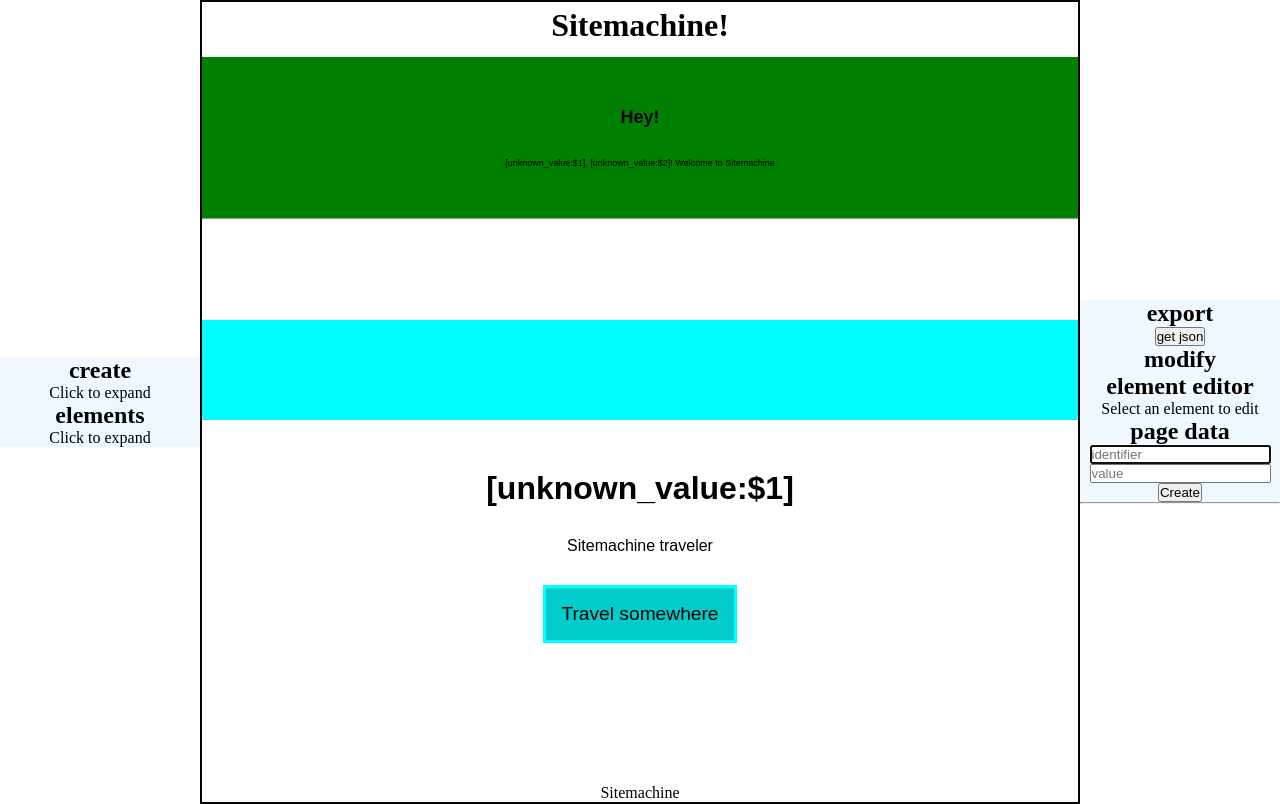
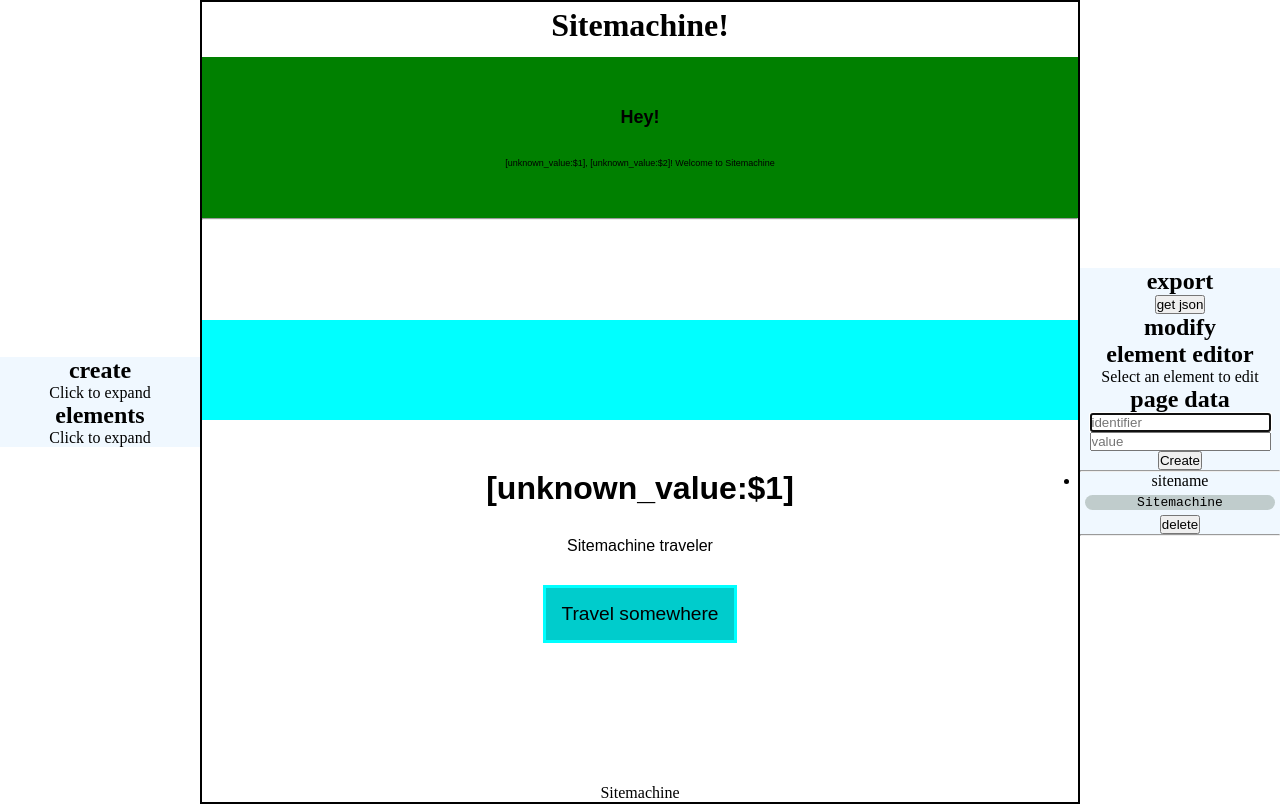
Before and after one commit to ReviveSong/sitemachine, a website with bundled scripts: page ui/creator.html in a window 1280 px wide. Built offline with nearby package versions, Linux system fonts and the light colour scheme.

Commit message:
Creator update: Data creation and deletion.
Additionally begun implementing block creation by adding a simple linker and a function that in future will be used for block **creation**. A separate function should handle deletion and position updating, none of which should use the builder.

```diff
--- a/builder.mjs
+++ b/builder.mjs
@@ -70,6 +70,8 @@ function build(target, map) {
             holding_container.appendChild(
                 received_element
             );
+
+            element.__ELEMENT = received_element;
         }
 
         target.setAttribute("data-sb", "");
@@ -93,6 +95,8 @@ function build(target, map) {
     if (flexed_page) {
         parent.setAttribute("sb-flexed-page", "true");
     }
+
+    return map;
 }
 
 export {build};
--- a/core/tools/styles_gen.mjs
+++ b/core/tools/styles_gen.mjs
@@ -17,8 +17,6 @@ function gen(id, list) {
 
         let match_list = safer.match(style_regex) || [];
 
-        console.log(match_list)
-
         for (const matched of match_list) {
             style_html += matched;
         }
--- a/ui/creator.html
+++ b/ui/creator.html
@@ -39,6 +39,12 @@
 
         .hidden {
             display: none;
+        }
+
+        pre {
+            margin: 5px;
+            border-radius: 10px;
+            background-color: color-mix(in srgb, azure 80%, black 20%);
         }
     </style>
 
@@ -94,7 +100,7 @@
             <div class="item">
                 <h2>page data</h2>
 
-                <input type="text" id="pd-id"
+                <input type="text" class="pd-id"
                     autocapitalize="none"
                     autocomplete="none"
                     autocorrect="off"
@@ -102,7 +108,7 @@
                     placeholder="identifier"
                 ><br>
 
-                <input type="text" id="pd-val"
+                <input type="text" class="pd-val"
                     autocapitalize="none"
                     autocomplete="none"
                     autocorrect="off"
@@ -114,7 +120,7 @@
 
                 <hr>
 
-                <ul id="data-list">
+                <ul class="data-list">
                 </ul>
             </div>
         </div>
--- a/ui/creator.js
+++ b/ui/creator.js
@@ -55,6 +55,95 @@ let current = {
 
 const APP = document.getElementById("app");
 
+
+/*
+                Change Functionality
+        These functions are meant for changes
+        in the web page.
+
+        These include data and structural
+        changes.
+*/
+
+function on_new_block(type) {
+    // TODO: Alternative method for on_change. Performance matters y'all 😄
+
+    // And yes, I couldn't find the smiley that has no colour so I had to copy and paste that one from somewhere else.
+    // Please help me find it
+}
+
+function on_change() {
+    APP?.replaceChildren();
+
+    for (const element of current.content) {
+        delete element.__ELEMENT;
+    }
+
+    try {
+        let build_content = build(APP, current);
+        current = build_content;
+
+        for (const element of current.content) {
+            console.log("TODO: attach tools");
+        }
+    } catch ( e ) {
+        console.error(e);
+    }
+
+    create_data_list();
+}
+
+/*
+                Data Functions
+
+        These functions handle all
+            things current.data.
+
+*/
+
+function create_data_list() {
+    const elements = document.querySelectorAll(".data-list");
+
+    for (const element of elements) {
+        element.replaceChildren();
+        for (const data in current.data) {
+            let value = current.data[data];
+
+            if (!(typeof(value) == "string")) value = "[Data Object]";
+
+            const wrapper = document.createElement("li");
+            const name = document.createElement("p");
+            const value_wrapper = document.createElement("pre");
+            const value_content = document.createElement("code");
+            const delete_button = document.createElement("button");
+
+            value_content.textContent = value;
+            name.textContent = data;
+            delete_button.textContent = "delete";
+
+            value_wrapper.appendChild(value_content);
+
+            wrapper.replaceChildren(
+                name,
+                value_wrapper,
+                delete_button,
+                document.createElement("hr")
+            );
+
+            element.appendChild(wrapper);
+            delete_button.addEventListener('click', ()=> delete_data(data));
+        }
+    }
+}
+
+function delete_data(id) {
+    if (current.data.hasOwnProperty(id)) {
+        delete current.data[id];
+
+        on_change();
+    }
+}
+
 function new_data(id, val) {
     if (!current.data.hasOwnProperty(id)) {
         current.data[id] = val;
@@ -63,18 +152,45 @@ function new_data(id, val) {
     }
 }
 
-function on_change() {
-    // @ts-ignore
-    APP?.replaceChildren();
-    build(APP, current);
+function has_data(id) {
+    return current.data.hasOwnProperty(id);
 }
 
-function button_create_data() {}
+function button_create_data() {
+    const parent = this.parentElement;
+
+    const pd_id = parent.querySelector(".pd-id");
+    const pd_val = parent.querySelector(".pd-val");
+
+    if (!pd_id || !pd_val) throw new Error("Couldn't find identifier object or value object when creating data.");
+
+    if (pd_id.value.length < 1) throw new Error("Data identifier too short. Must be over 1 letter long.");
+
+    if (has_data(pd_id.value)) throw new Error("Data with identifier already exists.");
+
+    new_data(pd_id.value, pd_val.value);
+}
+
+
+/*
+                Initializer Function
+        This initializes the whole creator page.
+
+        Basically handles page load and stuff.
+*/
 
 !function () {
     on_change()
 
-    new_data("sitename", "Sitemachine")
+    new_data("sitename", "Sitemachine");
+
+    // Elements
+
+    const btn_data = document.getElementById("create-data");
+
+    if (!btn_data) throw new Error("Element not found");
+
+    btn_data.addEventListener("click", button_create_data);
 
     return true;
 }()
```
